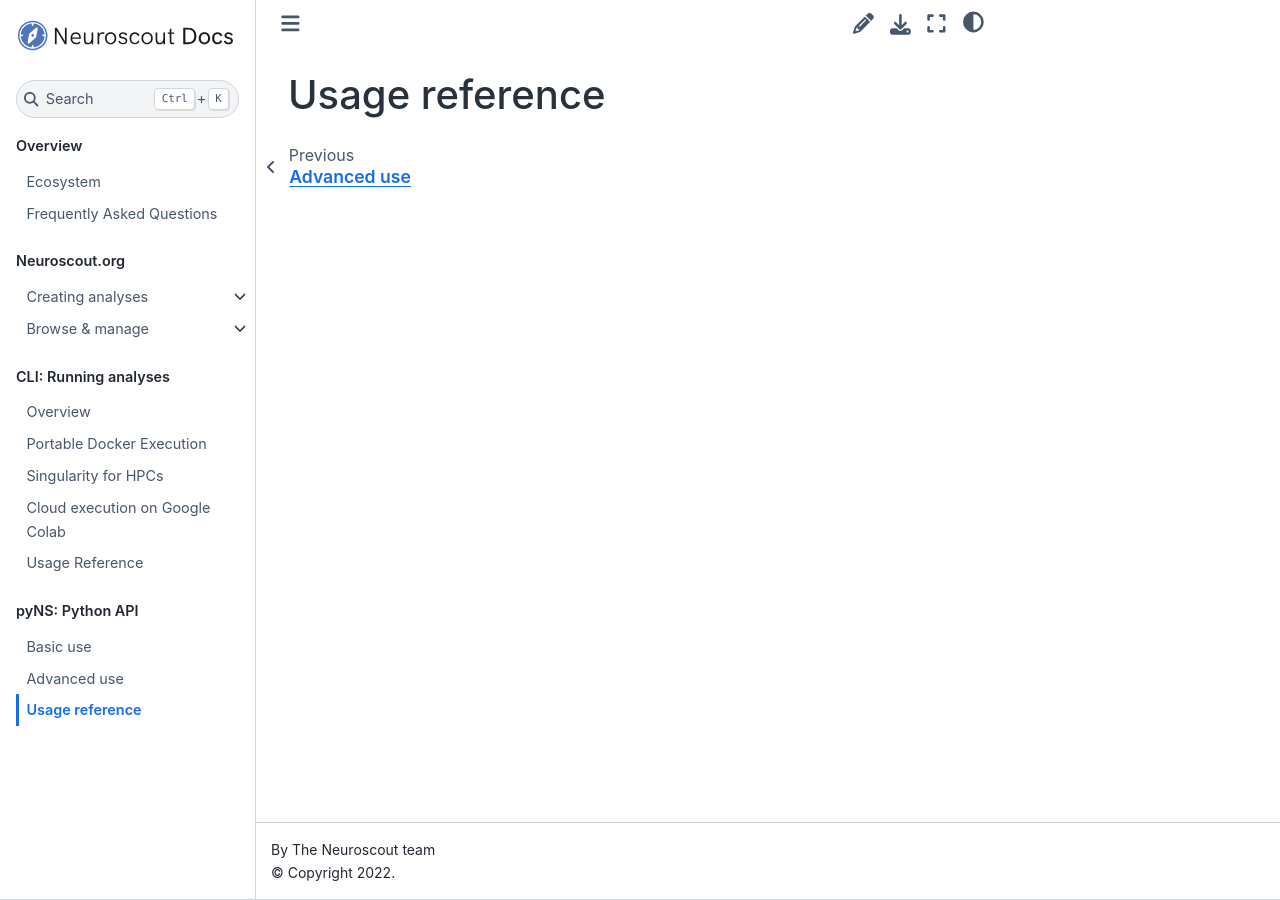
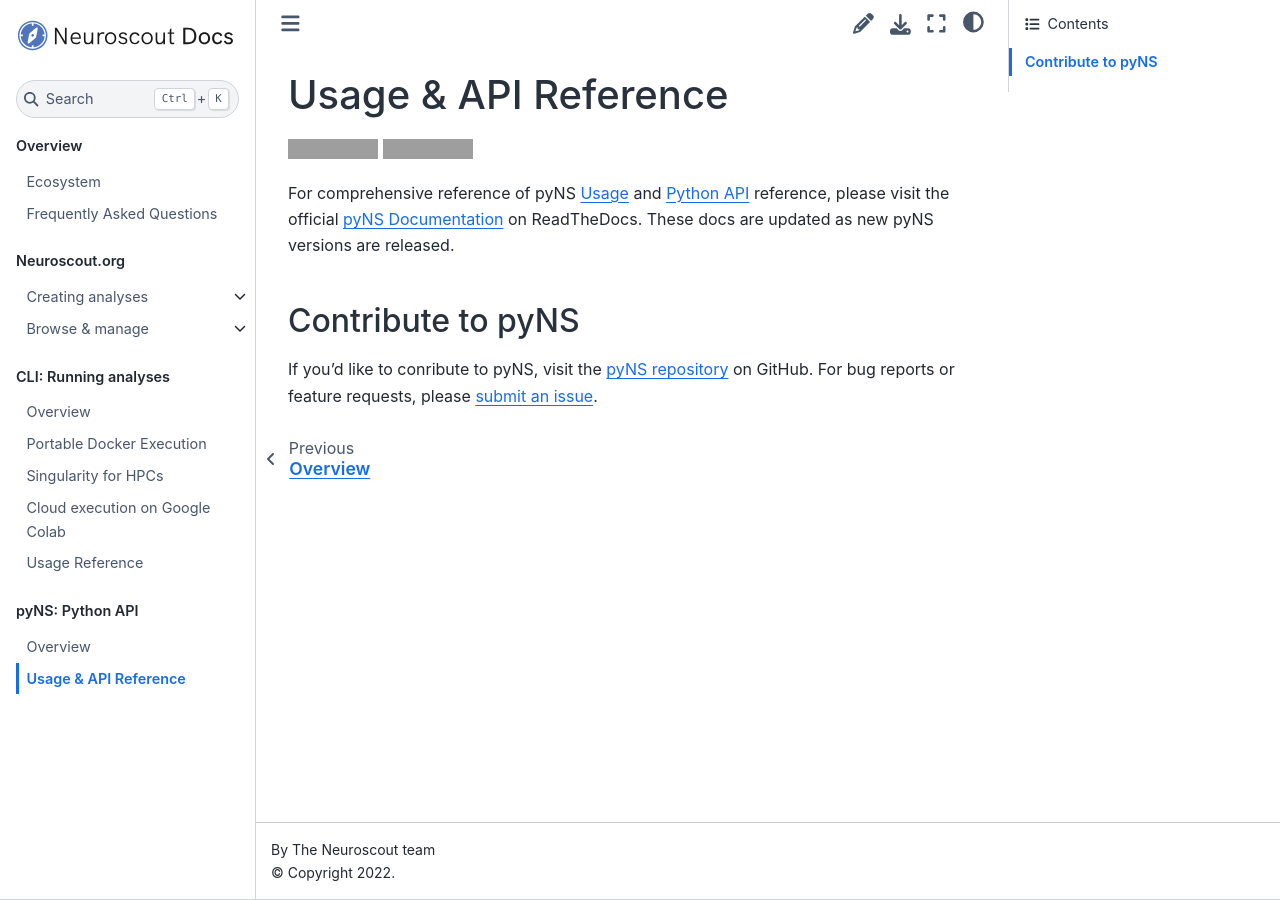
Before and after one commit to snastase/neuroscout-docs, a Jupyter Book: the page built from docs/python_api/reference.md, in a window 1280 px wide. Built offline with Jupyter Book 1.0.4 settings and Sphinx 7.4.7 and the Sphinx Book theme 1.1.4, drawn with Linux system fonts in a browser that asks for light colours; grey boxes are pictures that could not be loaded.

```diff
--- a/docs/_toc.yml
+++ b/docs/_toc.yml
@@ -30,6 +30,5 @@ parts:
   - file: cli/usage
 - caption: "pyNS: Python API"
   chapters:
-  - file: python_api/api_basic
-  - file: python_api/api_advanced
+  - file: python_api/overview
   - file: python_api/reference.md
--- a/docs/python_api/api_advanced.md
+++ /dev/null
@@ -1 +0,0 @@
-# Advanced use
--- a/docs/python_api/api_basic.md
+++ /dev/null
@@ -1 +0,0 @@
-# Basic use
--- a/docs/python_api/reference.md
+++ b/docs/python_api/reference.md
@@ -1 +1,10 @@
-# Usage reference
+# Usage & API Reference
+
+[![Documentation Status](https://readthedocs.org/projects/pyns/badge/?version=latest&style=flat)](https://pyns.readthedocs.io/en/latest/?badge=latest) [![PyPI version](https://badge.fury.io/py/pyNS.svg)](https://badge.fury.io/py/pyNS)
+
+For comprehensive reference of pyNS [Usage](https://pyns.readthedocs.io/en/latest/usage.html) and [Python API](https://pyns.readthedocs.io/en/latest/api.html) reference, please visit the official [pyNS Documentation](https://pyns.readthedocs.io/en/latest/) on ReadTheDocs. These docs are updated as new pyNS versions are released.
+
+## Contribute to pyNS
+
+If you'd like to conribute to pyNS, visit the [pyNS repository](https://github.com/neuroscout/pyns) on GitHub.
+For bug reports or feature requests, please [submit an issue](https://github.com/neuroscout/pyns).
```
Also changed, not shown: docs/cli/usage.md (+2 -4 lines), docs/python_api/overview.md (added, +21 -0 lines), docs/web/browse/index.md (+8 -0 lines), docs/web/builder/index.md (+11 -0 lines), docs/web/builder/intro.md (+4 -4 lines).
